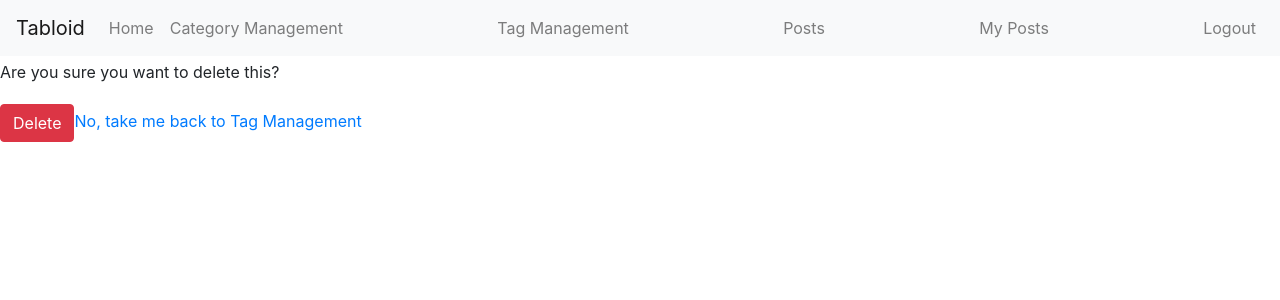
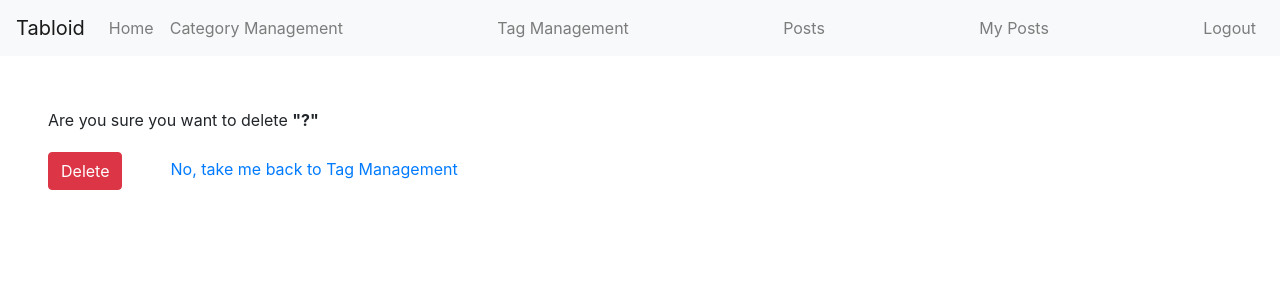
Before and after one commit to NewForce-Cohort-6/tabloidfullstack-stuffing, a React (Create React App) app in the folder Tabloid/client/: page /tagdelete/1 in a window 1280 px wide. Shown: the top 300 px of the page. Built offline with nearby package versions, Linux system fonts and the light colour scheme; no server answers; sample sign-in values are in the browser's storage.

Commit message:
A little more styling for Delete confirmation page

```diff
--- a/Tabloid/client/src/components/tags/TagDelete.js
+++ b/Tabloid/client/src/components/tags/TagDelete.js
@@ -2,6 +2,7 @@ import React from "react";
 import { useEffect } from "react";
 import { useState } from "react";
 import { useNavigate, useParams } from "react-router-dom";
+import { tagPropType } from "reactstrap/lib/utils";
 import { deleteTag, getById } from "../../Managers/TagManager";
 
 const TagDelete = () => {
@@ -30,9 +31,9 @@ const TagDelete = () => {
 
     //Talk to team about reactstrap/other styling on this module.
     return (
-        <div>
-            <p>Are you sure you want to delete this?</p>
-            <button className="btn btn-danger" onClick={handleDelete}>Delete</button>
+        <div className="m-5">
+            <p>Are you sure you want to delete <b>"{thisTag.name}?"</b></p>
+            <button className="btn btn-danger mr-5" onClick={handleDelete}>Delete</button>
             <a href="/tags">No, take me back to Tag Management</a>
         </div>
     )
```
